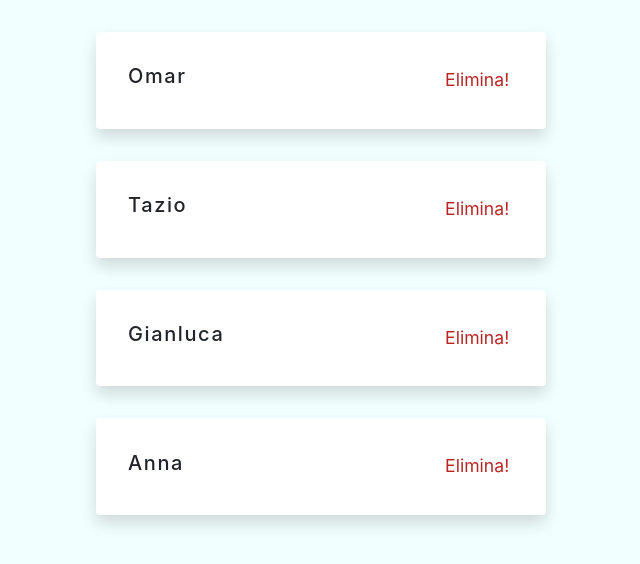
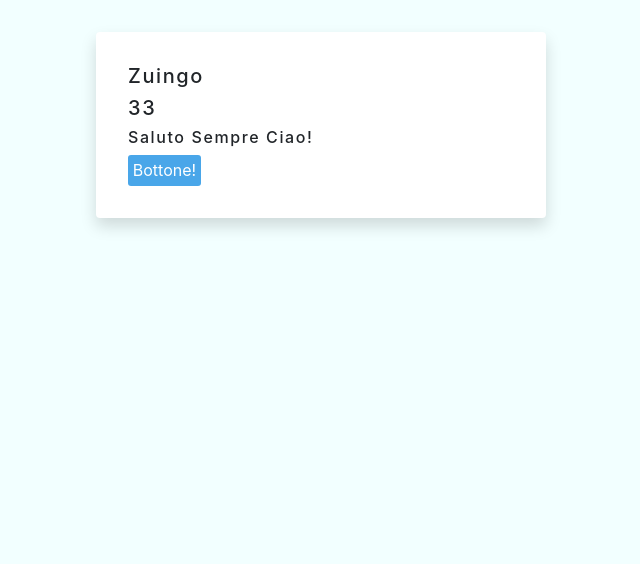
Before and after one commit to zuingo88/lezioni-react, a React (Create React App) app in the folder React-Hooks-master/: page / in a window 1280 px wide. Shown: the top 564 px of the page, without its empty margins (319-959 px from the left). Built offline with nearby package versions, Linux system fonts and the light colour scheme.

Commit message:
useState - Object.

```diff
--- a/React-Hooks-master/src/App.js
+++ b/React-Hooks-master/src/App.js
@@ -1,4 +1,4 @@
-import Inizio from "./lezioni/1-useState/inizio/3-useState-array";
+import Inizio from "./lezioni/1-useState/inizio/4-useState.object";
 
 function App() {
   return (
--- a/React-Hooks-master/src/lezioni/1-useState/inizio/4-useState.object.js
+++ b/React-Hooks-master/src/lezioni/1-useState/inizio/4-useState.object.js
@@ -1,7 +1,42 @@
-import React from "react";
+import React, { useState } from "react";
 
 const StateObject = () => {
-  return <div>Object Componente UseState</div>;
+
+  const [persona, setPersona] = useState({
+    name: 'zuingo',
+    age: 33,
+    saluto: 'saluto sempre ciao!'
+  });
+
+  const cambiaStato = () => {
+    // if ((persona.age === 33) & (persona.saluto === 'saluto sempre ciao!')) {
+    //   persona.age = 34;
+    //   persona.saluto = 'non saluto più ciao!';
+    // } else {
+
+    // }
+    setPersona({
+      ...persona, //  Richiamo tutto il precendente state altrimenti mi rimangono solo le coppie chiave-valore che modifico. In questo caso perderei name.
+      age: 34,
+      saluto: 'non saluto più ciao!'
+    })
+  }
+
+  return (
+    <div className='item shadow'>
+      <div className="text-left">
+        <h5>{persona.name}</h5>
+        <h5>{persona.age}</h5>
+        <h6>{persona.saluto}</h6>
+        <button
+          className='button'
+          onClick={cambiaStato}
+        >
+          Bottone!
+        </button>
+      </div>
+    </div>
+  );
 };
 
 export default StateObject;
```
